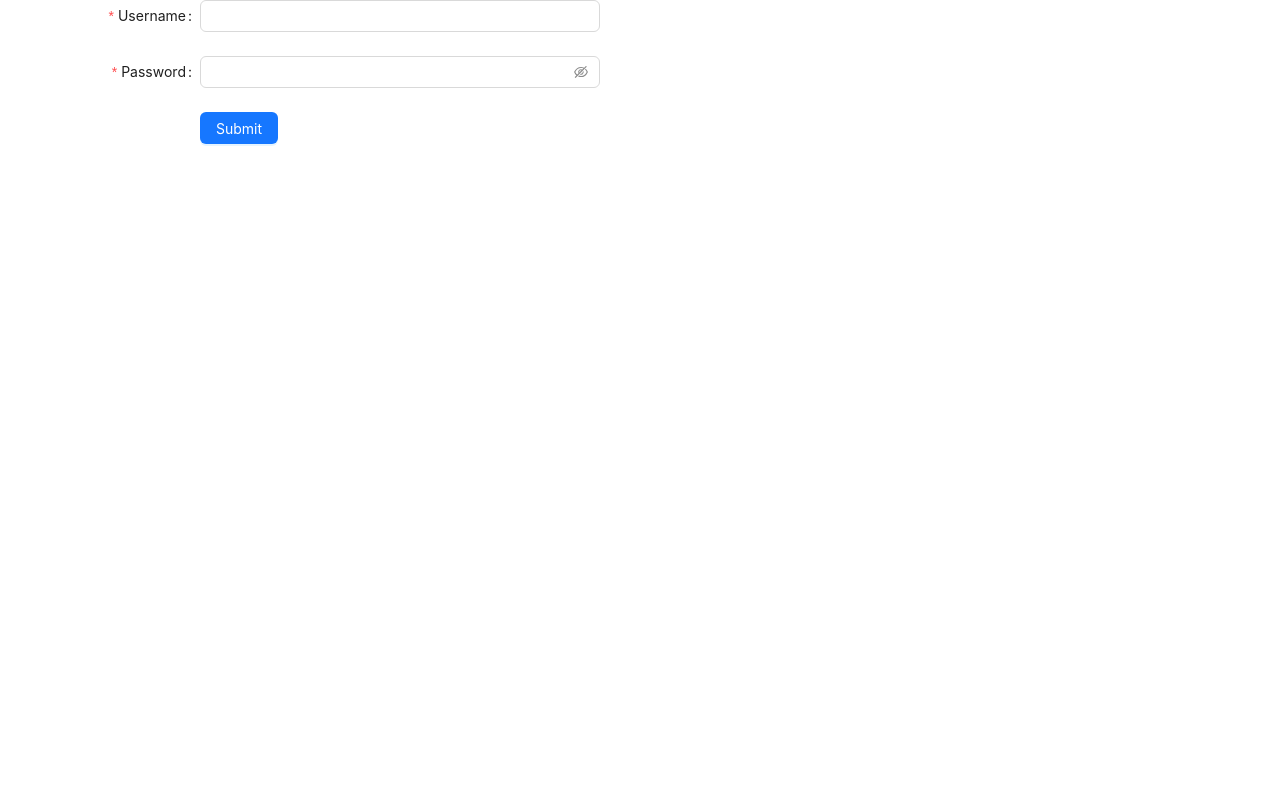
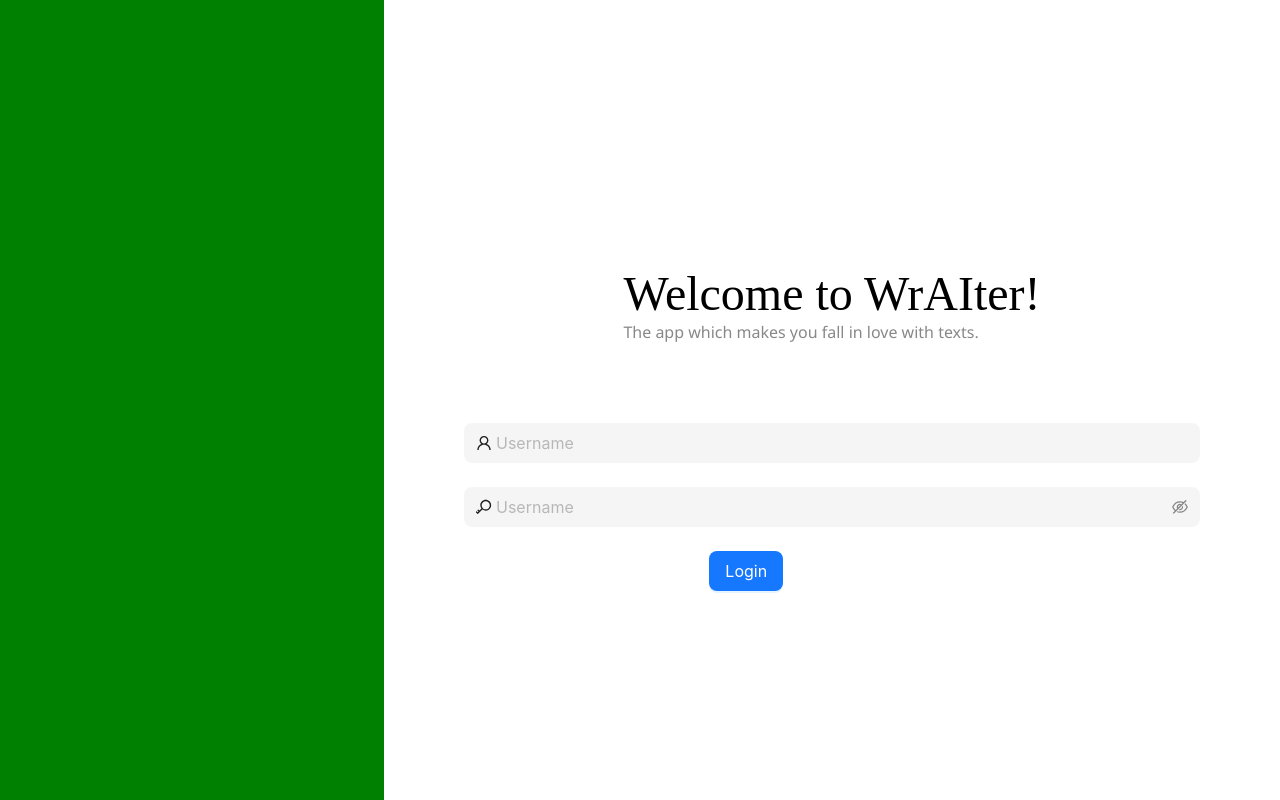
Before and after one commit to sukram42/creative-writing, a React (Vite) app: page /#/login in a window 1280 px wide. Built offline with nearby package versions, Linux system fonts and the light colour scheme.

Commit message:
new design of the login

```diff
--- a/src/index.css
+++ b/src/index.css
@@ -1,4 +1,6 @@
-html, body {
+html, body, #root {
+    height: 100%;
+    width: 100%;
     margin: 0;
     padding: 0;
     font-family: 'Segoe UI', Tahoma, Geneva, Verdana, sans-serif;
--- a/src/main.tsx
+++ b/src/main.tsx
@@ -2,7 +2,7 @@ import ReactDOM from 'react-dom/client'
 import './index.css'
 import RequireAuth from './app/AuthProvider.tsx';
 import { createHashRouter, createRoutesFromElements, Route, RouterProvider } from 'react-router-dom';
-import { LoginView } from './views/login.view.tsx';
+import { LoginView } from './views/login/login.view.tsx';
 import { MainView } from './views/main/main.view.tsx';
 import { Layout } from './views/layout/layout.view.tsx';
 import { Provider } from 'react-redux';
--- a/src/views/login.view.tsx
+++ /dev/null
@@ -1,63 +0,0 @@
-import { Button, Form, Input } from "antd";
-import { useState } from "react";
-import { supabase } from "../app/supabaseClient";
-import { Navigate } from "react-router-dom";
-import { User } from "@supabase/supabase-js";
-
-
-interface LoginInformation {
-    username: string,
-    password: string
-}
-
-export function LoginView() {
-    const [user, setUser] = useState<User>()
-    const [loginError, setLoginError] = useState<Error>()
-    console.log(loginError)
-    async function logIn(values: LoginInformation) {
-        const { data, error } = await supabase.auth.signInWithPassword({
-            email: values.username,
-            password: values.password
-        })
-        if (error) {
-            setLoginError(error)
-            return
-        }
-        setUser(data.user)
-    }
-
-    return (
-        <>
-            <div>{user ? <Navigate to={"/"}></Navigate> : ""}</div>
-            <Form
-                name="basic"
-                labelCol={{ span: 8 }}
-                wrapperCol={{ span: 16 }}
-                style={{ maxWidth: 600 }}
-                initialValues={{ remember: true }}
-                onFinish={logIn}
-                autoComplete="off"
-            >
-                <Form.Item
-                    label="Username"
-                    name="username"
-
-                    rules={[{ required: true, message: 'Please input your username!' }]}
-                >
-                    <Input autoComplete="username" />
-                </Form.Item>
-                <Form.Item
-                    label="Password"
-                    name="password"
-                    rules={[{ required: true, message: 'Please input your password!' }]}
-                >
-                    <Input.Password autoComplete="current-password" />
-                </Form.Item>
-                <Form.Item wrapperCol={{ offset: 8, span: 16 }}>
-                    <Button type="primary" htmlType="submit">
-                        Submit
-                    </Button>
-                </Form.Item>
-            </Form></>
-    );
-}
--- /dev/null
+++ b/src/views/login/login.view.scss
@@ -0,0 +1,48 @@
+.loginView {
+    display: grid;
+    grid-template-columns: 30% 70%;
+    grid-template-rows: auto;
+    grid-template-areas: "img login .";
+    height: 100%;
+
+    .img {
+        background-color: green;
+        min-height: 100%;
+        grid-area: img;
+        min-width: 100%;
+    }
+
+    .textInfo {
+        padding: 5em;
+        align-content: stretch;
+        box-sizing: border-box;
+
+        .appName {
+            font-size: 3em;
+            font-family: serif;
+        }
+
+
+        .appDescription {
+            color: #888
+        }
+
+
+    }
+
+    .loginForm {
+        padding: 5em;
+    box-sizing: border-box;
+        grid-area: login;
+        display: flex;
+        flex-direction: column;
+        justify-content: center;
+        align-items: center;
+        width: 100%;
+        align-content: stretch;
+
+        .formElement {
+            width: 100%;
+        }
+    }
+}
--- /dev/null
+++ b/src/views/login/login.view.tsx
@@ -0,0 +1,72 @@
+import { Button, Form, Input } from "antd";
+import { useState } from "react";
+import { supabase } from "../../app/supabaseClient";
+import { Navigate } from "react-router-dom";
+import { User } from "@supabase/supabase-js";
+import "./login.view.scss";
+import { KeyOutlined, UserOutlined } from "@ant-design/icons";
+
+interface LoginInformation {
+    username: string,
+    password: string
+}
+
+export function LoginView() {
+    const [user, setUser] = useState<User>()
+    const [loginError, setLoginError] = useState<Error>()
+    console.log(loginError)
+    async function logIn(values: LoginInformation) {
+        const { data, error } = await supabase.auth.signInWithPassword({
+            email: values.username,
+            password: values.password
+        })
+        if (error) {
+            setLoginError(error)
+            return
+        }
+        setUser(data.user)
+    }
+
+    return (
+        <div className="loginView">
+            <div>{user ? <Navigate to={"/"}></Navigate> : ""}</div>
+            <div className="img"></div>
+            <div className="loginForm">
+                <div className="textInfo">
+                    <div className="appName">Welcome to WrAIter!</div>
+                    <div className="appDescription">
+                        The app which makes you fall in love with texts.</div>
+                </div>
+                <Form
+                    className="formElement"
+                    name="basic"
+                    variant="filled"
+                    size="large"
+                    initialValues={{ remember: true }}
+                    onFinish={logIn}
+                    autoComplete="off"
+                >
+                    <Form.Item
+                        name="username"
+
+                        rules={[{ required: true, message: 'Please input your username!' }]}
+                    >
+                        <Input autoComplete="username" prefix={<UserOutlined className="site-form-item-icon" />} placeholder="Username" />
+                    </Form.Item>
+                    <Form.Item
+                        name="password"
+                        rules={[{ required: true, message: 'Please input your password!' }]}
+
+                    >
+                        <Input.Password prefix={<KeyOutlined className="site-form-item-icon" />} placeholder="Username" autoComplete="current-password" />
+                    </Form.Item>
+                    <Form.Item wrapperCol={{ offset: 8, span: 16 }}>
+                        <Button type="primary" htmlType="submit">
+                            Login
+                        </Button>
+                    </Form.Item>
+                </Form>
+            </div>
+        </div>
+    );
+}
```
